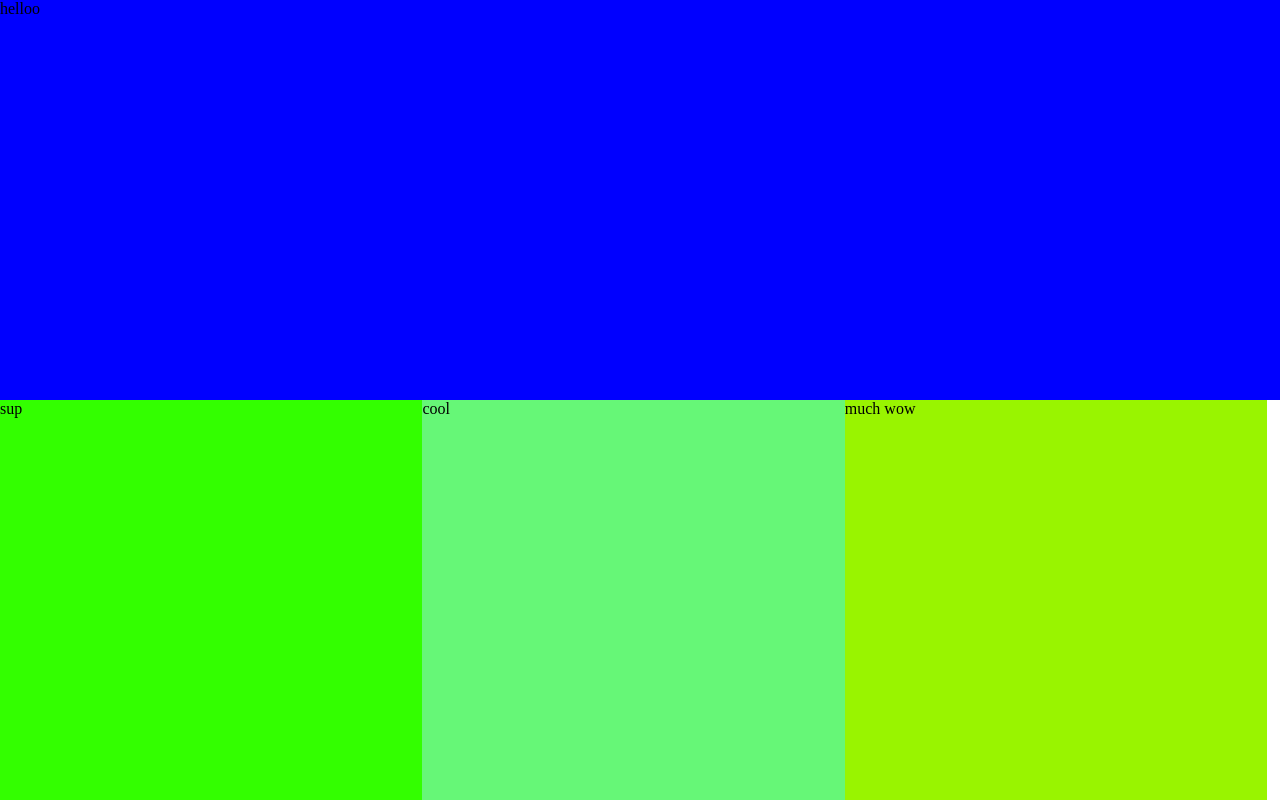
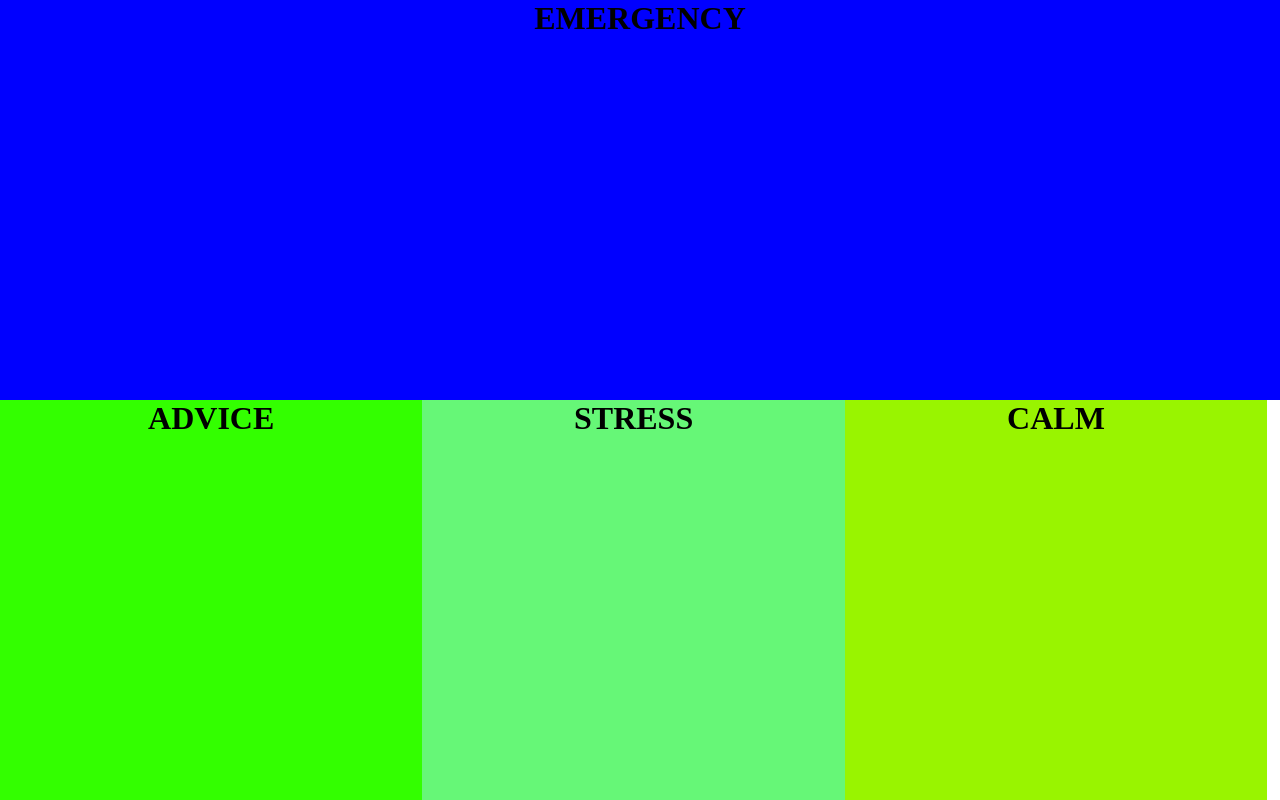
Before and after one commit to deionmenor/MHacksSubmission, a plain HTML site: page index.html in a window 1280 px wide. Drawn offline with Linux system fonts and the light colour scheme.

Commit message:
Add labels to panels

```diff
--- a/css/myStyles.css
+++ b/css/myStyles.css
@@ -1,4 +1,3 @@
-html,body{ margin:0; padding:0; height:100%; width:100%; }
 
 #emergency{
   width: 100%;
@@ -40,6 +39,11 @@ html,body{ margin:0; padding:0; height:100%; width:100%; }
   background-color: blue;
 }
 
+.panel{
+  text-align: center;
+  vertical-align: middle;
+}
+
 .row{
    display: table;
 }
--- a/index.html
+++ b/index.html
@@ -17,19 +17,19 @@
 
 <body>
 
-<div id="emergency">
-  <p>helloo</p>
+<div id="emergency" class="panel">
+  <h1>EMERGENCY</h1>
 </div>
 
 <div class="row">
-  <div id="advice">
-    sup
+  <div id="advice" class="panel">
+    <h1>ADVICE</h1>
   </div>
-  <div id ="stress">
-    cool
+  <div id ="stress" class="panel">
+    <h1>STRESS</h1>
   </div>
-  <div id="calm">
-    much wow
+  <div id="calm" class="panel">
+    <h1>CALM</h1>
   </div>
 </div>
 
```
